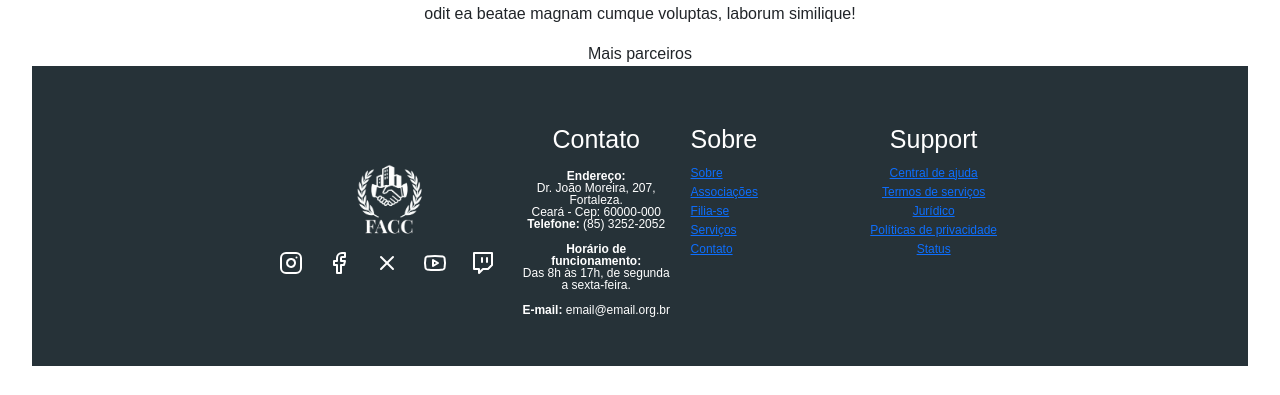
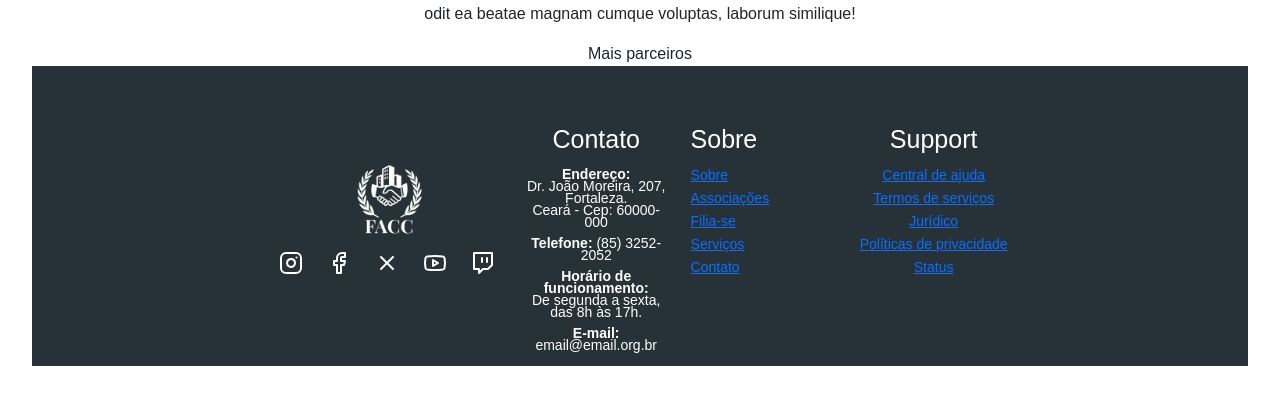
Before and after one commit to Brafios/ProjetoGT10_FrontEnd, a React (Vite) app in the folder frontEnd_GT/: page / in a window 1280 px wide. Shown: the part 2082-2477 px from the top of the page. Built offline with nearby package versions, Linux system fonts and the light colour scheme; a web font is replaced by a local one.

Commit message:
atualização do footer

```diff
--- a/frontEnd_GT/src/components/Footer.jsx
+++ b/frontEnd_GT/src/components/Footer.jsx
@@ -5,7 +5,7 @@ import { Instagram, Facebook, X, Youtube, Twitch } from 'lucide-react';
 export default function Footer() {
 
   return (
-    <div id="footer" className="bg-[#263238] text-white flex px-60  h-[300px] gap-[10px] text-xs align">
+    <div id="footer" className="bg-[#263238] text-white flex px-60  h-[300px] gap-[10px] text-sm align">
       <div className="flex items-center gap-[20px] h-full w-full ">
         <div className="flex flex-col items-center gap-2 w-[34%] ">
           <div className="w-[95%] h-[95%] m-auto flex justify-center">
@@ -26,10 +26,10 @@ export default function Footer() {
         </div>
         <div className="flex flex-col gap-[3px] w-[22%] h-[75%] mt-10">
           <h1 className="text-[25px]">Contato</h1>
-          <p className="leading-[12px] my-[5px]"><strong>Endereço:</strong> <br /> Dr. João Moreira, 207, Fortaleza. <br />Ceará - Cep: 60000-000 <br /><strong>Telefone:</strong>  (85) 3252-2052</p>
-          {/* <p className="leading-[12px] my-[5px]"><strong>Telefone:</strong>  (85) 3252-2052</p> */}
-          <p className="leading-[12px] my-[5px]"><strong>Horário de funcionamento:</strong> <br /> Das 8h às 17h, de segunda a sexta-feira.</p>
-          <p className="leading-[12px] my-[5px]"><strong>E-mail:</strong> email@email.org.br</p>
+          <p className="leading-[12px] my-[3px]"><strong>Endereço:</strong> <br /> Dr. João Moreira, 207, Fortaleza. <br />Ceará - Cep: 60000-000 </p>
+          <p className="leading-[12px] my-[3px]"><strong>Telefone:</strong>  (85) 3252-2052</p>
+          <p className="leading-[12px] my-[3px]"><strong>Horário de funcionamento:</strong> <br /> De segunda a sexta, das 8h às 17h.</p>
+          <p className="leading-[12px] my-[3px]"><strong>E-mail:</strong> email@email.org.br</p>
         </div>
 
         <div className="flex flex-col mt-10 gap-[3px] w-[22%] h-[75%] text-left">
```
